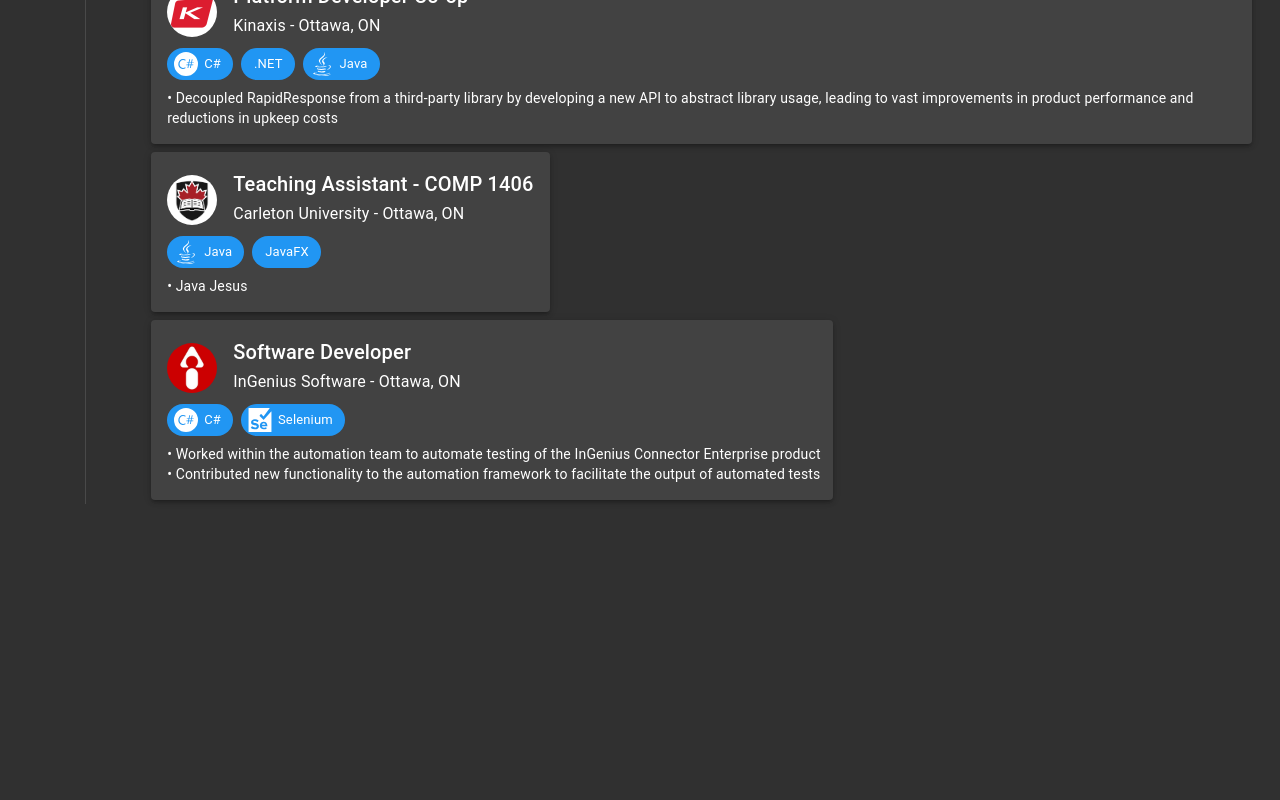
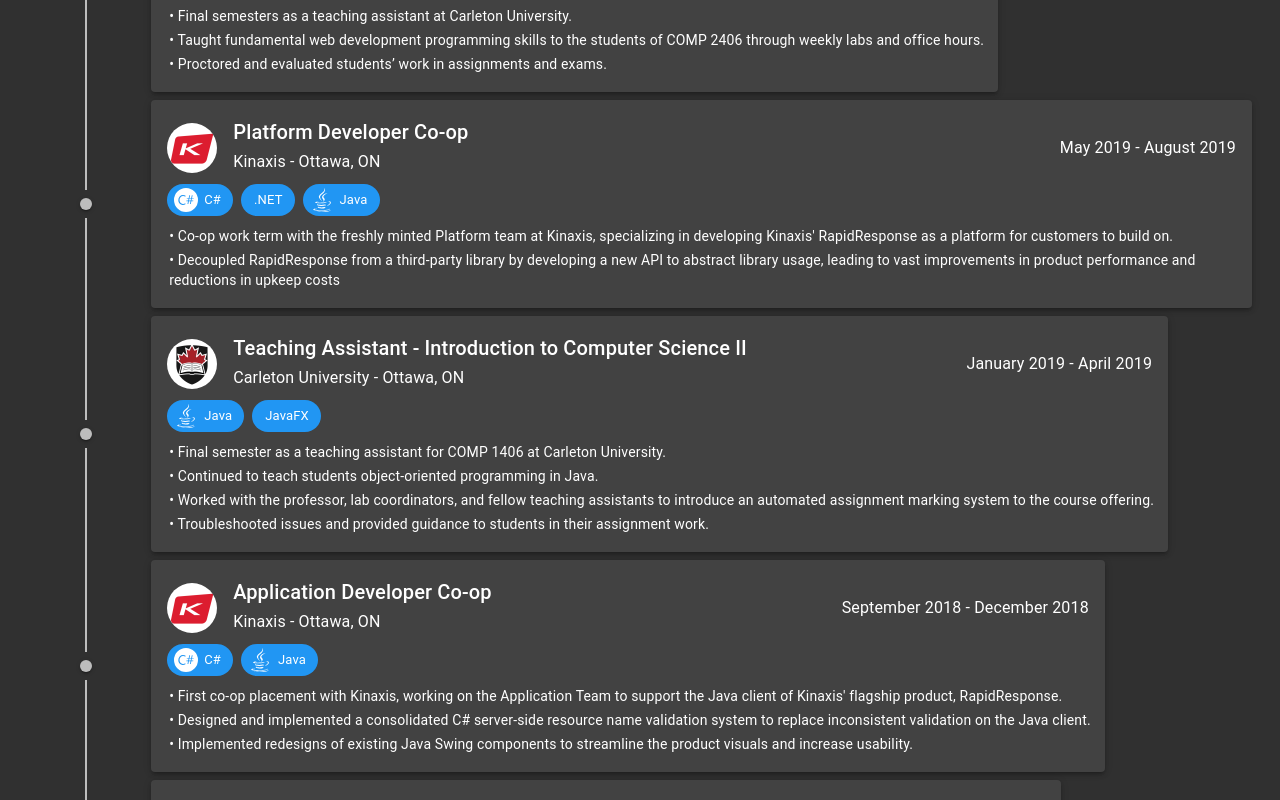
Before and after one commit to alexbisaillion/music-library, a React (Create React App) app in the folder client/: page /experience in a window 1280 px wide. Shown: the part 880-1680 px from the top of the page. Before the commit the page ends 1400 px from the top, so only its background shows below. Built offline with nearby package versions, Linux system fonts and the light colour scheme; no server answers.

Commit message:
Add dates to experience timeline

```diff
--- a/client/package.json
+++ b/client/package.json
@@ -5,6 +5,7 @@
   "dependencies": {
     "@material-ui/core": "^4.11.3",
     "@material-ui/icons": "^4.11.2",
+    "@material-ui/lab": "^4.0.0-alpha.58",
     "axios": "^0.21.1",
     "immer": "^9.0.2",
     "react": "^17.0.2",
--- a/client/src/components/common/display/timeline/Timeline.tsx
+++ b/client/src/components/common/display/timeline/Timeline.tsx
@@ -1,4 +1,6 @@
-import { Divider } from "@material-ui/core";
+import TimelineSeparator from "@material-ui/lab/TimelineSeparator";
+import TimelineConnector from "@material-ui/lab/TimelineConnector";
+import TimelineDot from "@material-ui/lab/TimelineDot";
 import styled from "styled-components";
 import { TimelineEntry, TimelineEntryProps } from "./TimelineEntry";
 
@@ -34,7 +36,11 @@ export const Timeline = ({ entries }: TimelineProps) => {
       {entries.map((entry) => (
         <TimelineRow key={entry.title}>
           <DividerContainer>
-            <Divider orientation="vertical" />
+            <TimelineSeparator>
+              <TimelineConnector />
+              <TimelineDot />
+              <TimelineConnector />
+            </TimelineSeparator>
           </DividerContainer>
           <TimelineEntryContainer>
             <TimelineEntry {...entry} />
--- a/client/src/components/common/display/timeline/TimelineEntry.tsx
+++ b/client/src/components/common/display/timeline/TimelineEntry.tsx
@@ -22,6 +22,11 @@ const HeaderTextContainer = styled.div`
   padding: 0 0 4px 16px;
 `;
 
+const DateContainer = styled.div`
+  display: flex;
+  margin-left: auto;
+`;
+
 const SkillsContainer = styled.div`
   display: flex;
   flex-direction: row;
@@ -35,6 +40,9 @@ const DescriptionContainer = styled.div`
   padding: 4px 0 0 4px;
   display: flex;
   flex-direction: column;
+  && > * {
+    margin: 2px;
+  }
 `;
 
 export type TimelineEntryProps = {
@@ -43,6 +51,8 @@ export type TimelineEntryProps = {
   subtitle: string;
   skillItems: { icon?: JSX.Element; displayValue: string }[];
   description: string[];
+  start: string;
+  end: string;
 };
 
 export const TimelineEntry = ({
@@ -51,6 +61,8 @@ export const TimelineEntry = ({
   subtitle,
   skillItems,
   description,
+  start,
+  end,
 }: TimelineEntryProps) => {
   return (
     <StyledPaper elevation={3}>
@@ -60,6 +72,9 @@ export const TimelineEntry = ({
           <Heading text={title} />
           <Subtitle text={subtitle} />
         </HeaderTextContainer>
+        <DateContainer>
+          <Subtitle text={`${start} - ${end}`} />
+        </DateContainer>
       </HeaderContainer>
       <SkillsContainer>
         {skillItems.map((skill) => (
--- a/client/src/components/pages/Experience.tsx
+++ b/client/src/components/pages/Experience.tsx
@@ -33,16 +33,19 @@ export const Experience = () => {
                 availableBrands.jest,
               ],
               description: [
-                "Continuing development on the next generation React client of Kinaxis' flagship product RapidResponse, bringing high-demand features to the product to encourage customer adoption.",
-                "Implementing highly modular, reusable, and performant React components.",
-                "Architecting elegant TypeScript source code, ensuring its resiliency to future change.",
+                "Continuing development on the next generation React client of Kinaxis' flagship product RapidResponse.",
+                "Bring high-demand features to the product to encourage customer adoption",
+                "Implement highly modular, reusable, and performant React components.",
+                "Architect elegant TypeScript source code that is highly resilient to future change.",
                 "Contribute to and make use of the in-house state management system to develop responsive data and event driven React components.",
                 "Expand the RapidResponse .NET application server REST API with well-documented endpoints to complete the full-stack experience.",
                 "Responsible as development prime for the delivery of core RapidResponse features.",
                 "Gather requirements and elaborate feature work in an agile context, working aside the quality assurance and user experience teams.",
                 "Actively monitor the performance of the product, stepping in to implement performance improvements or fixes whenever possible.",
-                "Onboard, mentor, and integrate new co-op students to the team by providing assistance wherever possible.",
+                "Onboard, mentor, and integrate new team members by providing assistance wherever possible.",
               ],
+              start: "January 2021",
+              end: "Present",
             },
             {
               title: "Web Application Developer Co-op",
@@ -58,13 +61,18 @@ export const Experience = () => {
                 availableBrands.jest,
               ],
               description: [
-                "Contributed to development on the first release of the next generation React client for Kinaxis' flagship product, RapidResponse.",
+                "First co-op placement on the web team at Kinaxis.",
+                "Contributed to development on the first release of the next generation React client of Kinaxis' flagship product, RapidResponse.",
                 "Worked alongside team members to deliver an expansive set of features required for initial adoption of the next generation client.",
-                "The",
+                "Developed React components to form the basis of features in the product, while writing business logic to interface with the UI in pure TypeScript.",
+                "Participated in the agile software development cycle, including daily stand-ups, planning, demonstrations, and retrospectives.",
+                "Fixed defects in the product, while increasing unit and end-to-end test coverage wherever possible to ensure quality is maintained.",
               ],
+              start: "May 2020",
+              end: "December 2020",
             },
             {
-              title: "Teaching Assistant - COMP 2406",
+              title: "Teaching Assistant - Fundamentals of Web Applications",
               image: "img/carleton.jpg",
               subtitle: "Carleton University - Ottawa, ON",
               skillItems: [
@@ -73,10 +81,12 @@ export const Experience = () => {
                 availableBrands.mongodb,
               ],
               description: [
-                "Taught fundamental web development programming skills through weekly labs and office hours",
-                "Developed highly accurate and readable solutions for class content",
-                "Proctored and evaluated students’ work in assignments and exams",
+                "Final semesters as a teaching assistant at Carleton University.",
+                "Taught fundamental web development programming skills to the students of COMP 2406 through weekly labs and office hours.",
+                "Proctored and evaluated students’ work in assignments and exams.",
               ],
+              start: "September 2019",
+              end: "April 2020",
             },
             {
               title: "Platform Developer Co-op",
@@ -88,15 +98,38 @@ export const Experience = () => {
                 availableBrands.java,
               ],
               description: [
+                "Co-op work term with the freshly minted Platform team at Kinaxis, specializing in developing Kinaxis' RapidResponse as a platform for customers to build on.",
                 "Decoupled RapidResponse from a third-party library by developing a new API to abstract library usage, leading to vast improvements in product performance and reductions in upkeep costs",
               ],
+              start: "May 2019",
+              end: "August 2019",
             },
             {
-              title: "Teaching Assistant - COMP 1406",
+              title: "Teaching Assistant - Introduction to Computer Science II",
               image: "img/carleton.jpg",
               subtitle: "Carleton University - Ottawa, ON",
               skillItems: [availableBrands.java, { displayValue: "JavaFX" }],
-              description: ["Java Jesus"],
+              description: [
+                "Final semester as a teaching assistant for COMP 1406 at Carleton University.",
+                "Continued to teach students object-oriented programming in Java.",
+                "Worked with the professor, lab coordinators, and fellow teaching assistants to introduce an automated assignment marking system to the course offering.",
+                "Troubleshooted issues and provided guidance to students in their assignment work.",
+              ],
+              start: "January 2019",
+              end: "April 2019",
+            },
+            {
+              title: "Application Developer Co-op",
+              image: "img/kinaxis.jpg",
+              subtitle: "Kinaxis - Ottawa, ON",
+              skillItems: [availableBrands.csharp, availableBrands.java],
+              description: [
+                "First co-op placement with Kinaxis, working on the Application Team to support the Java client of Kinaxis' flagship product, RapidResponse.",
+                "Designed and implemented a consolidated C# server-side resource name validation system to replace inconsistent validation on the Java client.",
+                "Implemented redesigns of existing Java Swing components to streamline the product visuals and increase usability.",
+              ],
+              start: "September 2018",
+              end: "December 2018",
             },
             {
               title: "Software Developer",
@@ -104,9 +137,23 @@ export const Experience = () => {
               subtitle: "InGenius Software - Ottawa, ON",
               skillItems: [availableBrands.csharp, availableBrands.selenium],
               description: [
-                "Worked within the automation team to automate testing of the InGenius Connector Enterprise product",
-                "Contributed new functionality to the automation framework to facilitate the output of automated tests",
+                "First co-op work term as a computer science student, working on the automation team at InGenius Software.",
+                "Automated testing of the InGenius Connector Enterprise product by translating manual tests into end-to-end Selenium tests written in C#.",
+                "Contributed new functionality to the automation framework, written in C#, to facilitate the output of automated tests",
               ],
+              start: "May 2018",
+              end: "August 2018",
+            },
+            {
+              title: "Teaching Assistant - Introduction to Computer Science II",
+              image: "img/carleton.jpg",
+              subtitle: "Carleton University - Ottawa, ON",
+              skillItems: [availableBrands.java, { displayValue: "JavaFX" }],
+              description: [
+                "Worked for 3 semesters under the supervision of Professor Jason Hinek as a teaching assistant for COMP 1406, Carleton University's second fundamental introductory offering in the computer science program",
+              ],
+              start: "July 2017",
+              end: "April 2018",
             },
           ]}
         />
```
Also changed, not shown: client/public/img/carleton.jpg, 1 other file (tests, documents, lock files or other folders).
